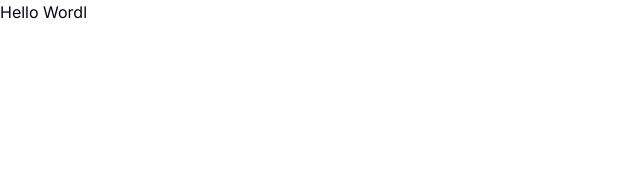
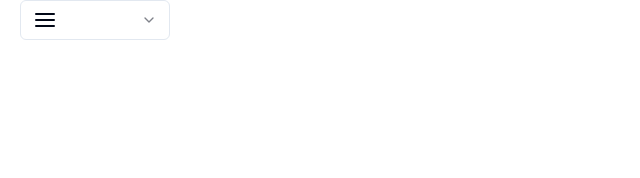
Before and after one commit to foursalaysay/last-portfolio, a Next.js app: page / in a window 1280 px wide. Shown: the top 178 px of the page, without its empty margins (0-640 px from the left). Built offline with nearby package versions, Linux system fonts and the light colour scheme.

Commit message:
finish office continue tomorrow

```diff
--- a/src/app/components/navbar.tsx
+++ b/src/app/components/navbar.tsx
@@ -1,3 +1,5 @@
+'use client'
+
 import React from 'react'
 
 import {
@@ -7,6 +9,8 @@ import {
     SelectTrigger,
     SelectValue,
   } from "@/components/ui/select"
+
+  import { AlignJustify } from 'lucide-react';
 
 
 export default function Header() {
@@ -24,13 +28,12 @@ export default function Header() {
         }
       };
   return (
-    <div className='w-screen h-20 justify-between'>
+    <div className='w-screen h-32 flex flex-row justify-between px-5'>
         {/* LOGO HERE */}
-        <h1>JK</h1>
         <div >
         <Select>
-            <SelectTrigger className="w-[180px]">
-                <SelectValue placeholder="Theme" />
+            <SelectTrigger className='w-[150px] mr-10'>
+                <AlignJustify />
             </SelectTrigger>
             <SelectContent id='themeSelector' onChange={scrollToSection}>
                 <SelectItem value="light">Pros</SelectItem>
--- a/src/app/page.tsx
+++ b/src/app/page.tsx
@@ -1,9 +1,10 @@
 import Image from "next/image";
+import Header from "./components/navbar";
 
 export default function Home() {
   return (
     <div>
-        <h1>Hello Wordl</h1>
+        <Header />
     </div>
   );
 }
```
